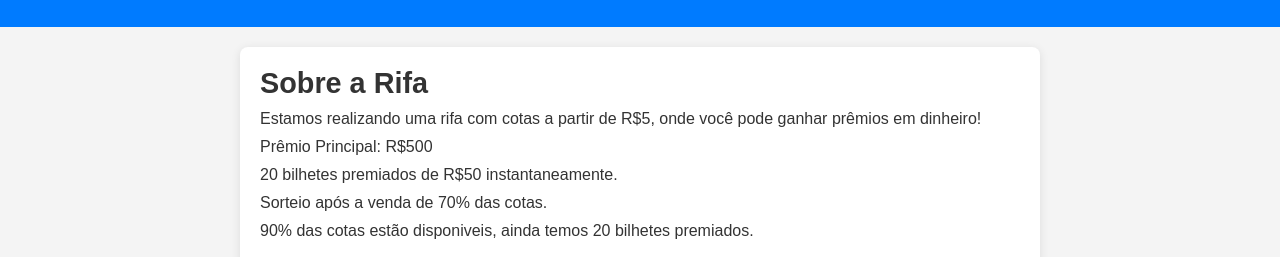
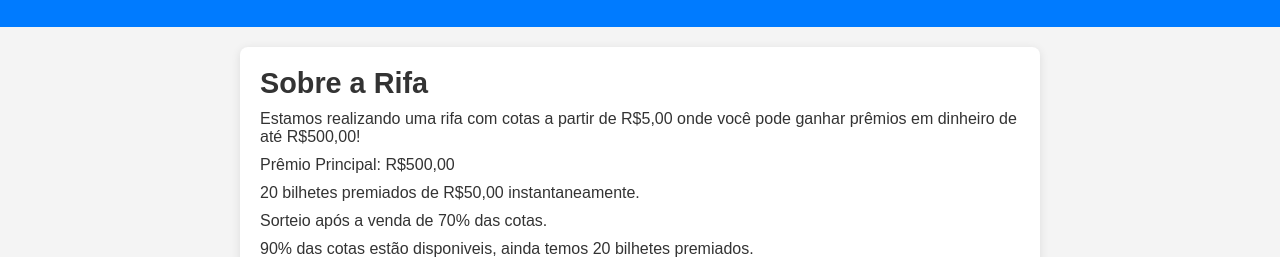
Before and after one commit to basileu21/RBrifasonline, a plain HTML site: page index.html in a window 1280 px wide. Shown: the part 86-343 px from the top of the page. Drawn offline with Linux system fonts and the light colour scheme.

Commit message:
Atualizar o index.html

```diff
--- a/index.html
+++ b/index.html
@@ -14,9 +14,9 @@
     <main>
         <section class="info">
             <h2>Sobre a Rifa</h2>
-            <p>Estamos realizando uma rifa com cotas a partir de R$5, onde você pode ganhar prêmios em dinheiro!</p>
-            <p>Prêmio Principal: R$500</p>
-            <p>20 bilhetes premiados de R$50 instantaneamente.</p>
+            <p>Estamos realizando uma rifa com cotas a partir de R$5,00 onde você pode ganhar prêmios em dinheiro de até R$500,00!</p>
+            <p>Prêmio Principal: R$500,00</p>
+            <p>20 bilhetes premiados de R$50,00 instantaneamente.</p>
             <p>Sorteio após a venda de 70% das cotas.</p>
             <p>90% das cotas estão disponiveis, ainda temos 20 bilhetes premiados.</p>
         </section>
```
